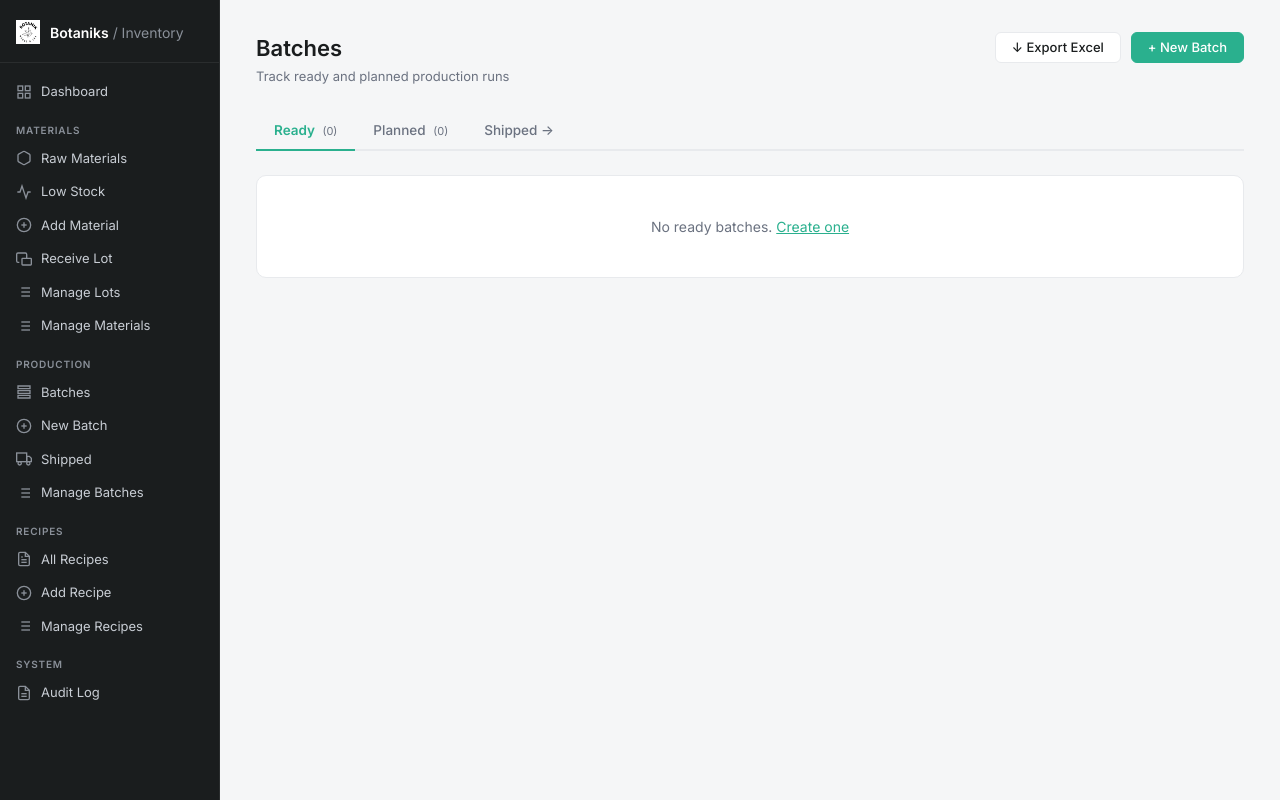
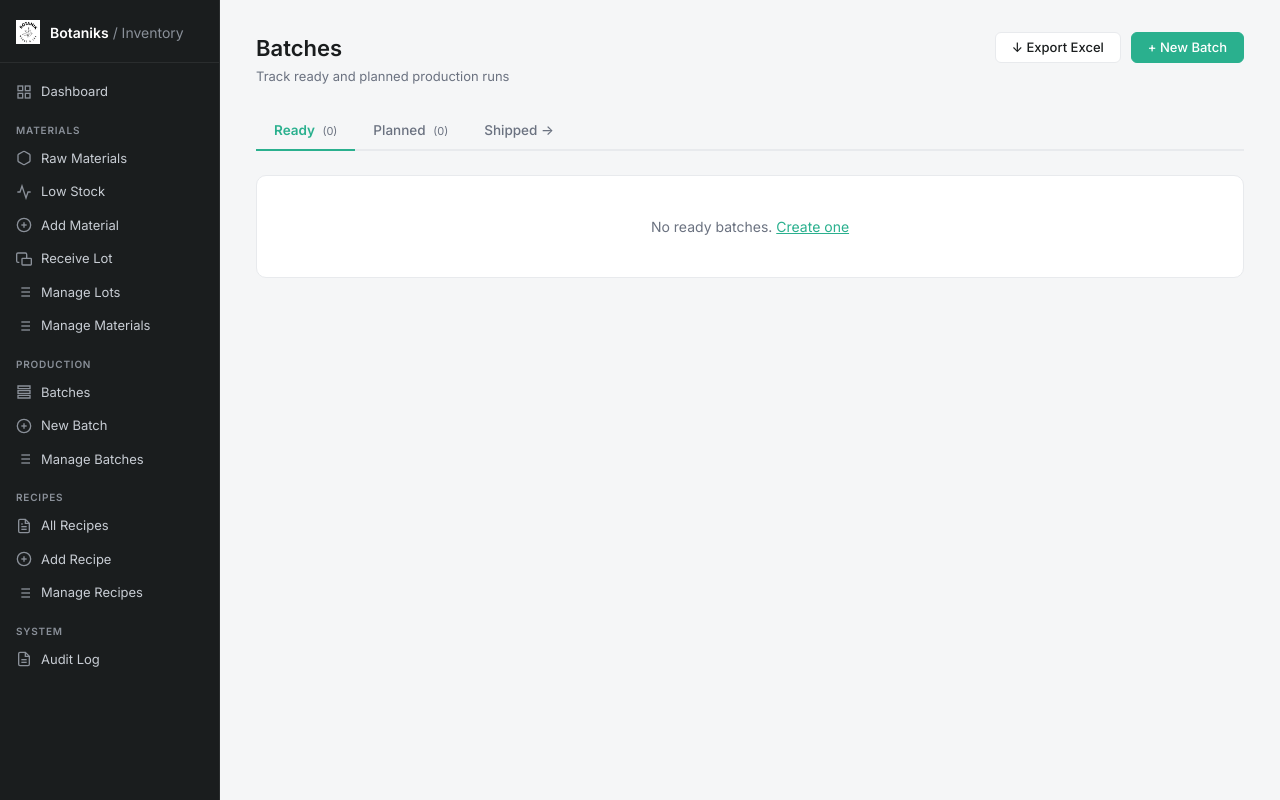
Before and after one commit to aero-greenfield/matcha-inventory-system, a Flask app: template templates/batches.html in a window 1280 px wide. Run offline with Flask 3, Linux system fonts and the light colour scheme; the template is opened without the code that fills it, so the values that code supplies are empty; parts of the project's set-up code (start-up, migrations or seed data) failed here and were passed over; some libraries are stand-ins or nearby versions.

Commit message:
removed shipped button on left side bar

```diff
--- a/templates/base.html
+++ b/templates/base.html
@@ -86,12 +86,6 @@
                     </a>
                 </li>
                 <li>
-                    <a href="/shipped-batches" class="nav-item{% if request.path == '/shipped-batches' %} active{% endif %}">
-                        <svg class="nav-icon" width="16" height="16" viewBox="0 0 24 24" fill="none" stroke="currentColor" stroke-width="2"><rect x="1" y="3" width="15" height="13"/><polygon points="16 8 20 8 23 11 23 16 16 16 16 8"/><circle cx="5.5" cy="18.5" r="2.5"/><circle cx="18.5" cy="18.5" r="2.5"/></svg>
-                        Shipped
-                    </a>
-                </li>
-                <li>
                     <a href="/manage-batches" class="nav-item{% if request.path == '/manage-batches' %} active{% endif %}">
                         <svg class="nav-icon" width="16" height="16" viewBox="0 0 24 24" fill="none" stroke="currentColor" stroke-width="2"><line x1="8" y1="6" x2="21" y2="6"/><line x1="8" y1="12" x2="21" y2="12"/><line x1="8" y1="18" x2="21" y2="18"/><line x1="3" y1="6" x2="3.01" y2="6"/><line x1="3" y1="12" x2="3.01" y2="12"/><line x1="3" y1="18" x2="3.01" y2="18"/></svg>
                         Manage Batches
```
